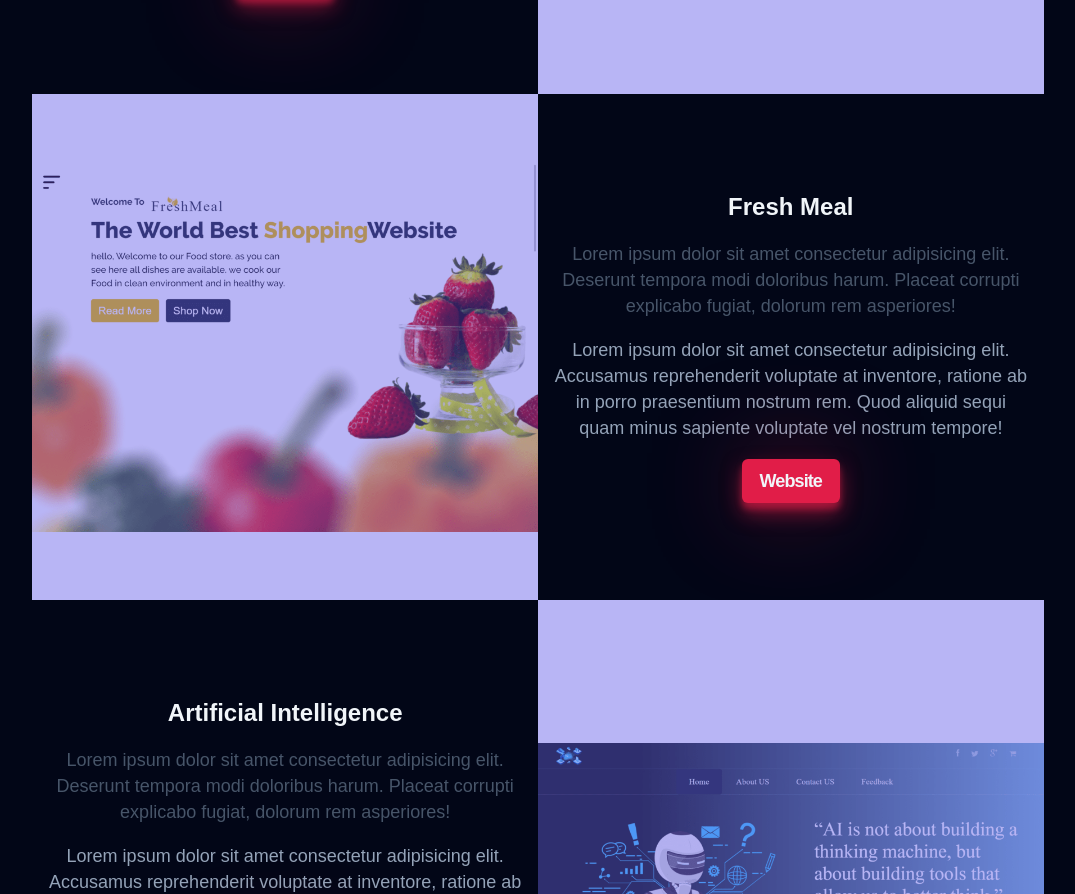
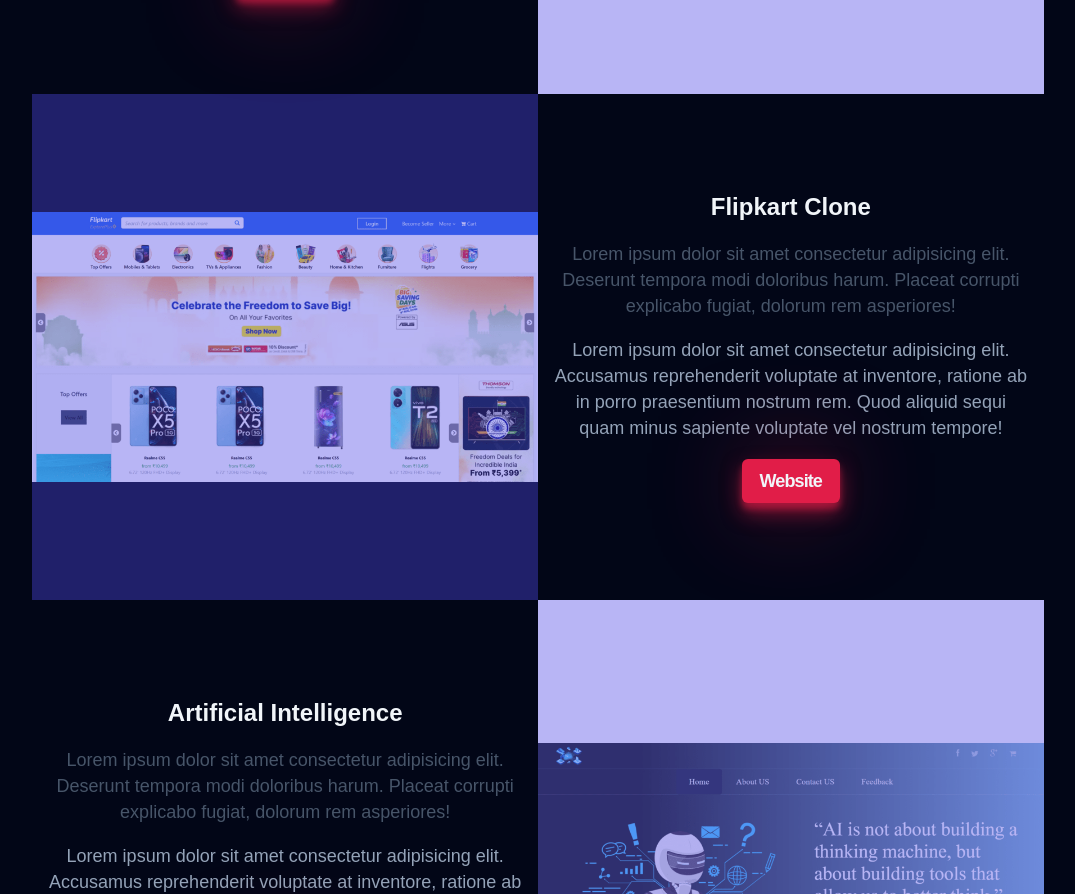
Before and after one commit to ShubhamDesai2003/Responsive-Portfolio, a website built with Vite: page index.html in a window 1280 px wide. Shown: the part 4756-5650 px from the top of the page, without its empty margins (102-1177 px from the left). Built offline with nearby package versions, Linux system fonts and the light colour scheme; a web font is replaced by a local one.

Commit message:
Flipkart clone

```diff
--- a/index.html
+++ b/index.html
@@ -267,16 +267,16 @@
           </div>
 
           <!-- Project3 -->
-          <h3 class="work__project-title">Fresh Meal</h3>
+          <h3 class="work__project-title">Flipcart Clone</h3>
           <div class="work__img-wrapper  work__image3">
             <img class="lazy loading"
             src="https://placehold.co/900"
-            data-src="/p1.png"
+            data-src="/F1.png"
             alt="Flipcart Clone">
           </div>
 
           <div class="work__project  work__content3">
-            <h3 class="work__project-subtitle">Fresh Meal</h3>
+            <h3 class="work__project-subtitle">Flipkart Clone</h3>
             <p class="work__project-description1">Lorem ipsum dolor sit amet consectetur adipisicing elit. Deserunt tempora modi doloribus harum. Placeat corrupti explicabo fugiat, dolorum rem asperiores!</p>
             <p class="work__project-description2">Lorem ipsum dolor sit amet consectetur adipisicing elit. Accusamus reprehenderit voluptate at inventore, ratione ab in porro praesentium nostrum rem. Quod aliquid sequi quam minus sapiente voluptate vel nostrum tempore!</p>
             <a href="https://flipkart-clone-psi.vercel.app/" class="btn work__project-btn">Website</a>
```
Also changed, not shown: public/F1.png (added).
